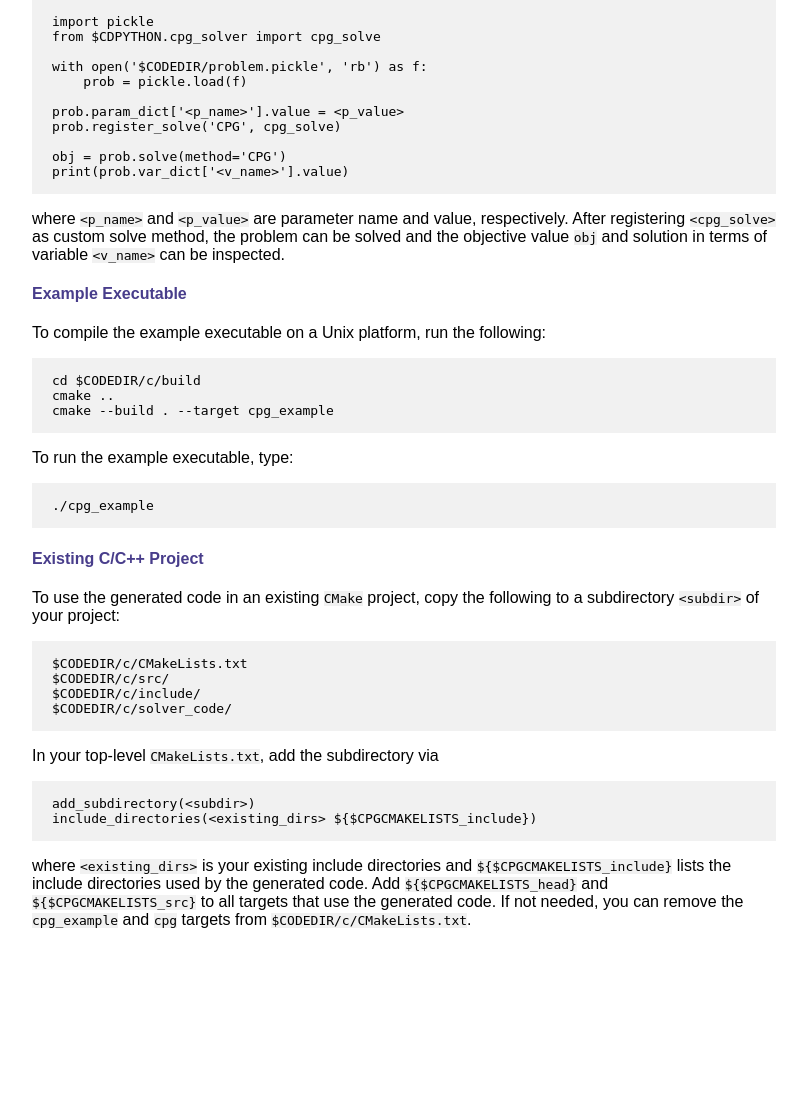
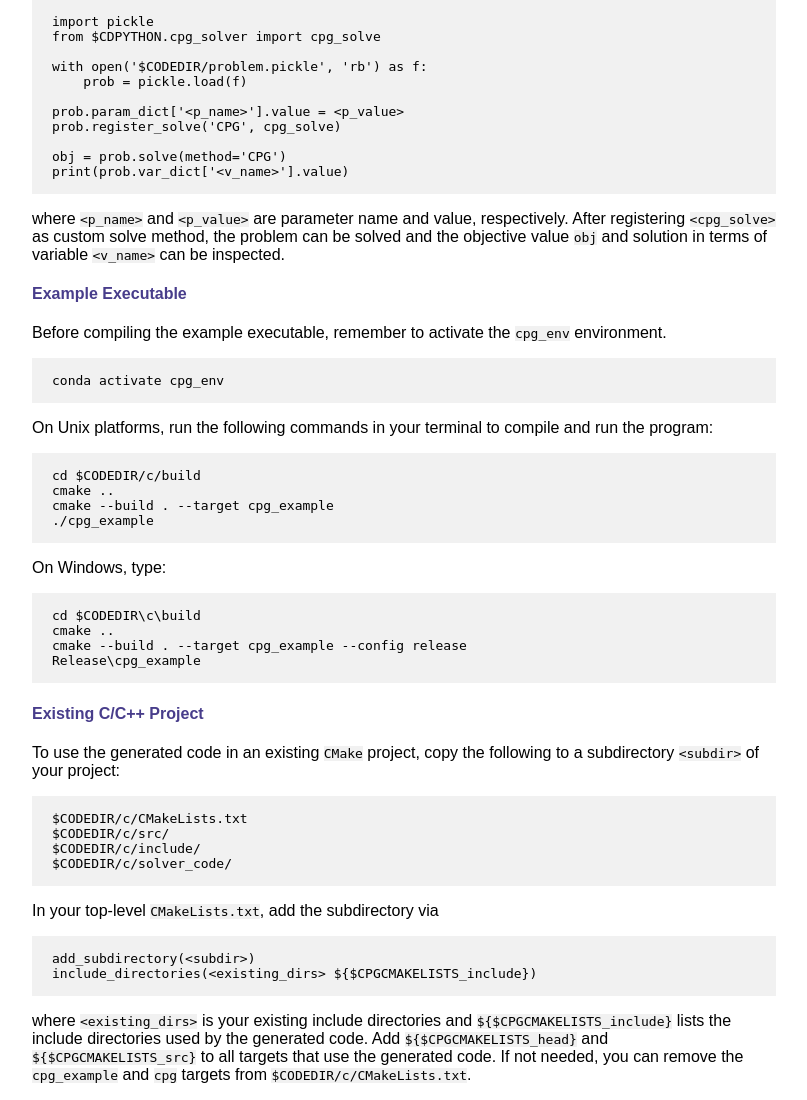
Before and after one commit to cvxgrp/cvxpygen, a Python web app: template template/README.html in a window 1280 px wide. Shown: the part 1647-2747 px from the top of the page, without its empty margins (236-1043 px from the left). Before the commit the page ends 2575 px from the top, so only its background shows below. Run offline with Jinja, Linux system fonts and the light colour scheme; the template is opened without the code that fills it, so the values that code supplies are empty.

Commit message:
Instructions for compiling example on Windows.

```diff
--- a/template/README.html
+++ b/template/README.html
@@ -165,21 +165,30 @@ print(prob.var_dict['&lt;v_name&gt;'].value)
   </p>
 
   <h4>Example Executable</h4>
-
   <p>
-    To compile the example executable on a Unix platform, run the following:
+    Before compiling the example executable, remember to activate the <code>cpg_env</code> environment.
+  </p>
+    <pre><code>
+conda activate cpg_env
+    </code></pre>
+  <p>
+    On Unix platforms, run the following commands in your terminal to compile and run the program:
   </p>
     <pre><code>
 cd $CODEDIR/c/build
 cmake ..
 cmake --build . --target cpg_example
+./cpg_example
     </code></pre>
 
   <p>
-    To run the example executable, type:
+    On Windows, type:
   </p>
     <pre><code>
-./cpg_example
+cd $CODEDIR\c\build
+cmake ..
+cmake --build . --target cpg_example --config release
+Release\cpg_example
     </code></pre>
 
   <h4>Existing C/C++ Project</h4>
```
Also changed, not shown: README.md.
